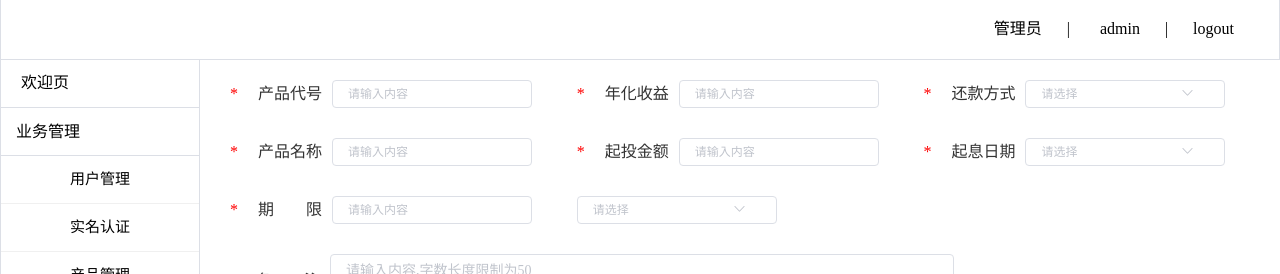
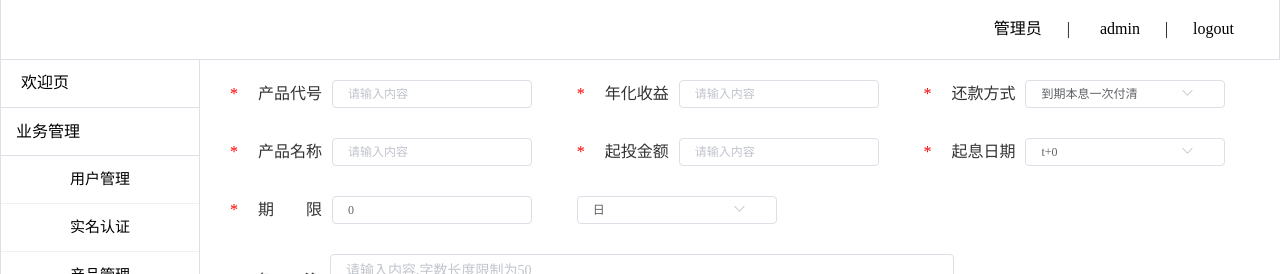
Before and after one commit to God-Y/fupan, a Vue app in the folder back/: page /back/addProduct in a window 1280 px wide. Shown: the top 274 px of the page. Built offline with nearby package versions, Linux system fonts and the light colour scheme; a small style sheet from the web is missing.

Commit message:
8.19 产品管理-增加编辑功能

```diff
--- a/back/src/views/business-product/add-product.vue
+++ b/back/src/views/business-product/add-product.vue
@@ -4,17 +4,17 @@
             <div>
                 <span class="star-style">*</span>
                 <span>产品代号</span>
-                <el-input placeholder="请输入内容"  size="mini" clearable> </el-input>
+                <el-input placeholder="请输入内容" v-model="Pcode" :disabled="disabled" size="mini" clearable> </el-input>
             </div>
             <div>
                 <span class="star-style">*</span>
                 <span>年化收益</span>
-                <el-input placeholder="请输入内容" v-model="yearIncome"  size="mini"  clearable> </el-input>
+                <el-input placeholder="请输入内容" v-model="yearIncome" :disabled="disabled"  size="mini"  clearable> </el-input>
             </div>
             <div>
                 <span class="star-style">*</span>
                 <span>还款方式</span>
-                <el-select v-model="loan" clearable size="mini" placeholder="请选择">
+                <el-select v-model="loan" clearable :disabled="disabled" size="mini" placeholder="请选择">
                     <el-option
                         v-for="item in loanOptions"
                         :key="item.value"
@@ -29,17 +29,17 @@
             <div>
                 <span class="star-style">*</span>
                 <span>产品名称</span>
-                <el-input placeholder="请输入内容"  size="mini" clearable> </el-input>
+                <el-input placeholder="请输入内容" v-model="Pname" :disabled="disabled" size="mini" clearable> </el-input>
             </div>
             <div>
                 <span class="star-style">*</span>
                 <span>起投金额</span>
-                <el-input placeholder="请输入内容"  size="mini"  clearable> </el-input>
+                <el-input placeholder="请输入内容" v-model="startingAmount" :disabled="disabled" size="mini"  clearable> </el-input>
             </div>
             <div>
                 <span class="star-style">*</span>
                 <span>起息日期</span>
-                <el-select v-model="startDate" clearable size="mini" placeholder="请选择">
+                <el-select v-model="startDate" clearable :disabled="disabled" size="mini" placeholder="请选择">
                     <el-option
                         v-for="item in startOptions"
                         :key="item.value"
@@ -54,10 +54,10 @@
             <div>
                 <span class="star-style">*</span>
                 <span>期&#12288;&#12288;限</span>
-                <el-input placeholder="请输入内容"  size="mini" clearable> </el-input>
+                <el-input placeholder="请输入内容" v-model="deadline" :disabled="disabled" size="mini" clearable> </el-input>
             </div>
             <div>
-                <el-select v-model="selectDate" clearable size="mini" placeholder="请选择">
+                <el-select v-model="selectDate" clearable :disabled="disabled" size="mini" placeholder="请选择">
                     <el-option
                         v-for="item in date"
                         :key="item.value"
@@ -71,41 +71,42 @@
         <div class="textarea">
             <span>&#12288;备&#12288;&#12288;注</span>
             <el-input
-                type="textarea"
-                :autosize="{ minRows: 2, maxRows: 4}"
-                placeholder="请输入内容,字数长度限制为50"
-                maxlength = 50
-                v-model="textarea">
+              :disabled="disabled"
+              type="textarea"
+              :autosize="{ minRows: 2, maxRows: 4}"
+              placeholder="请输入内容,字数长度限制为50"
+              maxlength = 50
+              v-model="textarea">
             </el-input>
         </div>
         <!-- 第四行 -->
         <div class="side-span">
             <span>&#12288;更多详情</span>
-            <uploadFile></uploadFile>
+            <uploadFile :disabled="disabled"></uploadFile>
         </div>
         <div class="side-span">
             <span>&#12288;角&#12288;&#12288;标</span>
             <div>
-                <el-radio label="1">新进产品</el-radio>
-                <el-radio label="2">热门产品</el-radio>
+                <el-radio v-model="type" label="1">新进产品</el-radio>
+                <el-radio v-model="type" label="2">热门产品</el-radio>
             </div>
         </div>
         <div class="side-span">
             <span>&#12288;推&#12288;&#12288;荐</span>
              <div>
-                <el-radio label="1">精品推荐</el-radio>
+                <el-radio v-model="recommend" label="1">精品推荐</el-radio>
             </div>
         </div>
         <div class="side-span">
             <span>&#12288;限&#12288;&#12288;购</span>
              <div>
-                <el-radio label="1">是</el-radio>
-                <el-radio label="2">否</el-radio>
+                <el-radio v-model="purchaseLimit" label="1">是</el-radio>
+                <el-radio v-model="purchaseLimit" label="2">否</el-radio>
             </div>
         </div>
         <div class="side-span footer-button">
             <el-button type="primary">保存</el-button>
-            <el-button type="danger" plain>取消</el-button>
+            <el-button @click="prePage" type="danger" plain>取消</el-button>
         </div>
     </div>
 </template>
@@ -124,11 +125,19 @@ export default class addProduct extends Vue {
   /*
   所有的按钮和输入框还需要绑定 双向绑定数据，
     */
+  Pcode: string = ""; /* 产品代号 */
   yearIncome: string = ""; /* 年化收益 */
-  loan: string = ""; /* 还款方式 */
-  startDate: string = ""; /* 起息日期 */
-  selectDate: string = ""; /* 日月选择 */
+  loan: string = "到期本息一次付清"; /* 还款方式 */
+  Pname: string = ""; /* 产品名称 */
+  startingAmount: string = ""; /* 起投金额 */
+  startDate: string = "t+0"; /* 起息日期 */
+  deadline: number = 0; /* 期限 */
+  selectDate: string = "日"; /* 期限 日月选择 */
   textarea: string = ""; /* 备注 */
+  type: number = 0; /* 产品分类 */
+  recommend: number = 0; /* 是否推荐 */
+  purchaseLimit: number = 0; /* 是否限购 */
+  disabled: boolean = false; /* 禁用按钮 */
   loanOptions: any = [
     {
       value: "选项1",
@@ -164,9 +173,32 @@ export default class addProduct extends Vue {
       label: "月"
     }
   ];
+  created() {
+    this.judgeEdit();
+  }
+  judgeEdit() {
+    let statu = this.$route.query.statu; /* 获取是不是从新增按钮跳转进来的id */
+    if (statu === "edit") {
+      this.disabled = true;
+    } /* 禁用按钮 */
+  } /* 如果是新增按钮跳转，禁用一些按钮 */
+  prePage() {
+    this.$confirm("是否取消?", "提示", {
+      confirmButtonText: "确定",
+      cancelButtonText: "取消",
+      type: "warning"
+    })
+      .then(() => {
+        this.$router.go(-1);
+      })
+      .catch(() => {
+        this.$message({
+          type: "info",
+          message: "已取消确认"
+        });
+      });
+  }
 }
-
-class validate {}
 </script>
 
 //样式
```
